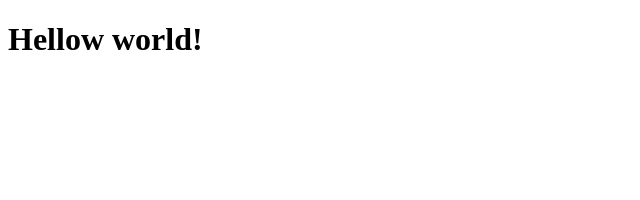
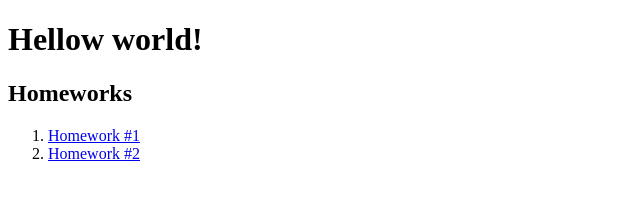
Before and after one commit to Asim01100/Asim01100.github.io, a plain HTML site: page index.html in a window 1280 px wide. Shown: the whole page, without its empty margins (0-640 px from the left). Drawn offline with Linux system fonts and the light colour scheme.

Commit message:
Add files via upload

```diff
--- a/index.html
+++ b/index.html
@@ -10,6 +10,15 @@
 
 <body>
     <h1>Hellow world!</h1>
+    <h2> Homeworks</h2>
+    <ol>
+        <li>
+            <a href="homework1">Homework #1</a>
+        </li>
+        <li>
+            <a href="homework2">Homework #2</a>
+        </li>
+    </ol>
 </body>
 
 </html>
```
